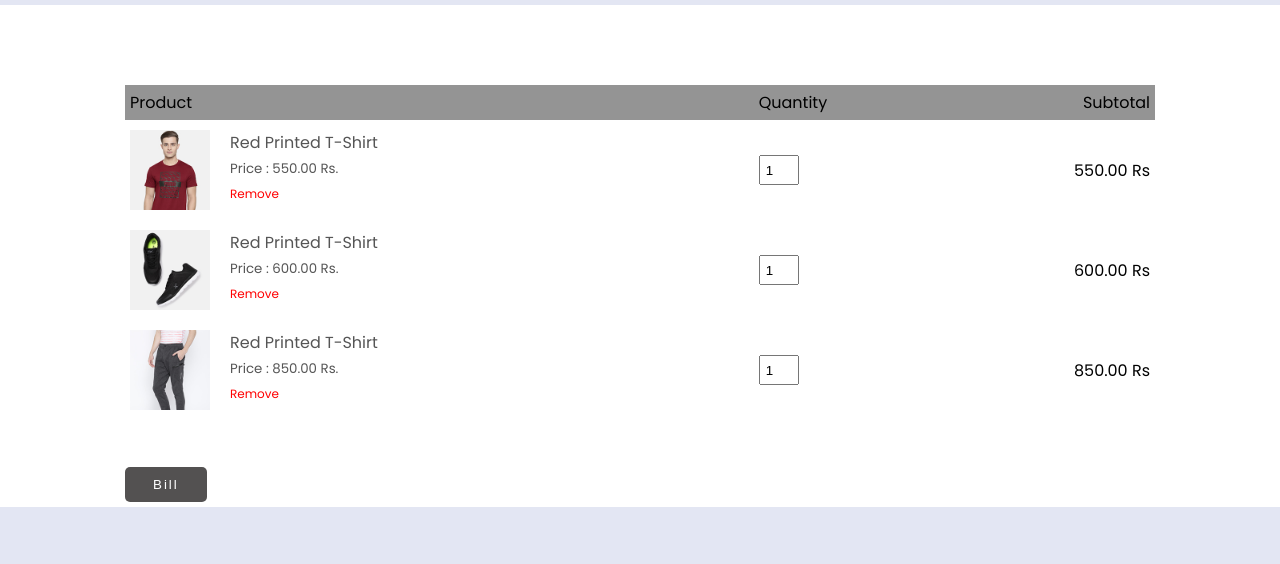
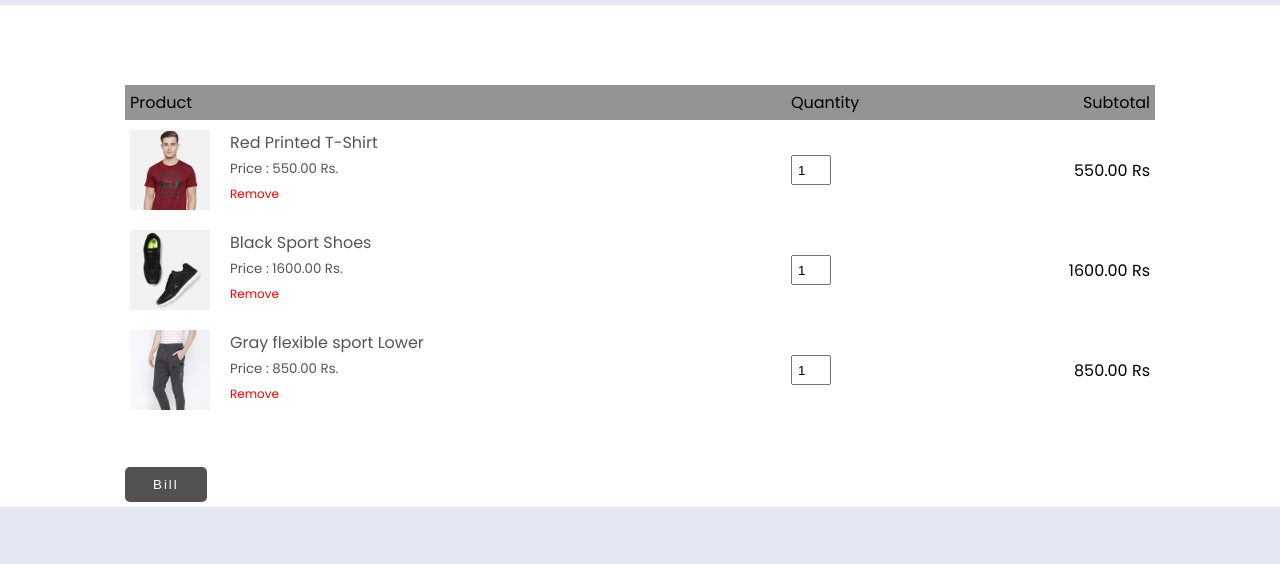
Before and after one commit to abhishekahirwar01/e-commerce-website, a plain HTML site: page cart.html in a window 1280 px wide. Shown: the part 78-642 px from the top of the page. Drawn offline with Linux system fonts and the light colour scheme.

Commit message:
cart  details change

```diff
--- a/cart.html
+++ b/cart.html
@@ -64,21 +64,22 @@
                     <div class="cart-info">
                         <img src="images/buy-2.jpg" alt="">
                         <div>
-                            <p>Red Printed T-Shirt</p>
-                            <small>Price : 600.00 Rs.</small> <br>
+                            <p>Black Sport Shoes</p>
+                            <small>Price : 1600.00 Rs.</small> <br>
                             <a  style="cursor: pointer;"  id="two">Remove</a>
                         </div>
                     </div>
                 </td>
                 <td> <input id="sec" type="number" value="1"> </td>
-                <td>600.00 Rs</td>
+                <td>1600.00 Rs</td>
             </tr>
             <tr id="three_row">
                 <td>
                     <div class="cart-info">
                         <img src="images/buy-3.jpg" alt="">
                         <div>
-                            <p>Red Printed T-Shirt</p>
+                            <p>Gray flexible sport Lower
+                            </p>
                             <small>Price : 850.00 Rs.</small> <br>
                             <a  style="cursor: pointer;"  id="three">Remove</a>
                         </div>
```
